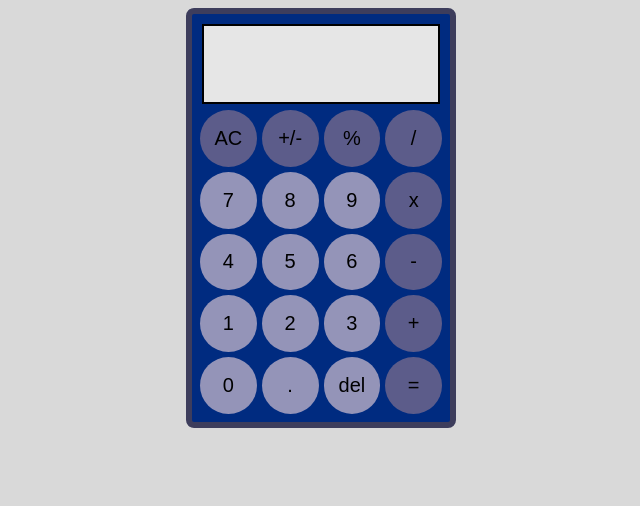
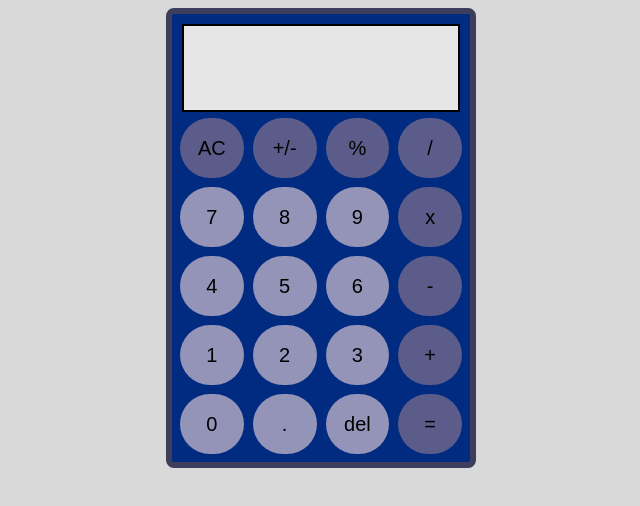
Before and after one commit to Francisco1220/calculator, a plain HTML site: page index.html in a window 1280 px wide. Shown: the whole page, without its empty margins (319-959 px from the left). Drawn offline with Linux system fonts and the light colour scheme.

Commit message:
Increase calculator size

```diff
--- a/style.css
+++ b/style.css
@@ -1,9 +1,9 @@
 .container {
     display: flex;
     flex-direction: column;
-    width: 270px;
+    width: 310px;
     box-sizing: border-box;
-    height: 420px;
+    height: 460px;
     padding: 2px;
     background-color: rgb(0, 43, 128);
     border-radius: 8px;
@@ -15,7 +15,7 @@
     flex-basis: 100%;
     display: flex;
     flex-wrap: wrap;
-    gap: 5px;
+    gap: 9px;
 }
 
 body {
```
